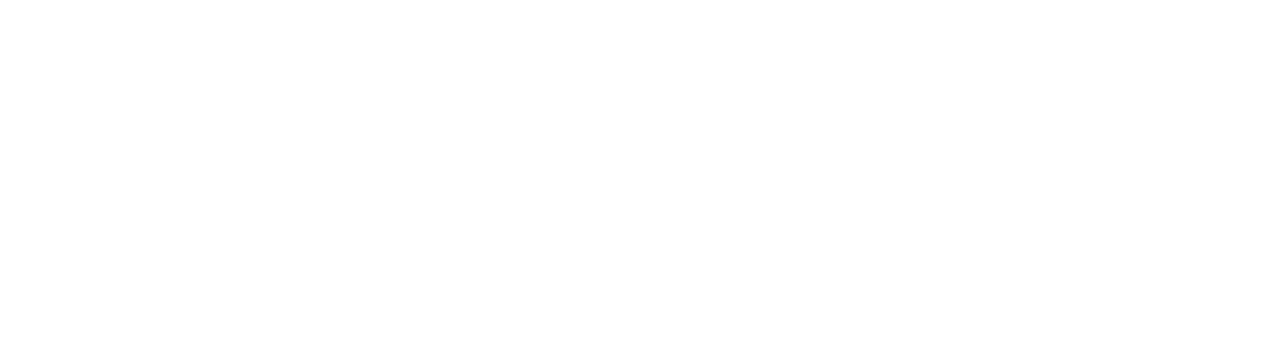
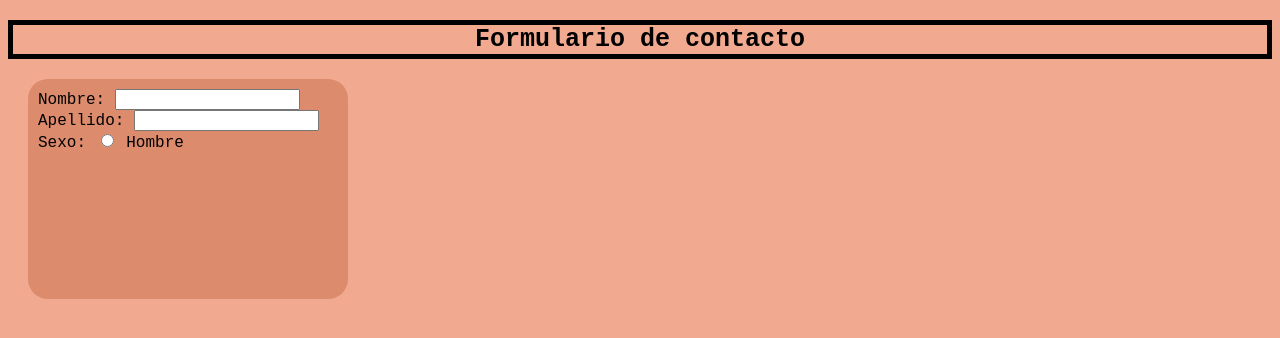
Before and after one commit to LuluRusso/Repo1, a plain HTML site: page Ejercicio11/index.html in a window 1280 px wide. Drawn offline with Linux system fonts and the light colour scheme.

Commit message:
Empecé el 11 y nos echaron del aula pipipi

```diff
--- a/Ejercicio11/css.css
+++ b/Ejercicio11/css.css
@@ -0,0 +1,28 @@
+header{
+    border: 5px solid black;
+    display: flex;
+    justify-content: center;
+    padding: 0px;
+    margin-top: 20px;
+}
+h1{
+    font-size: 25px;
+
+
+    margin: 0px;
+}
+body{
+    background: rgb(241, 169, 143);
+    font-family:'Courier New', Courier, monospace;
+}
+
+.form{
+    position: relative;
+    top:20px;
+    left: 20px;
+    border-radius: 20Px;
+    background: rgb(221, 139, 109);
+    width: 300px;
+    height: 200px;
+    padding: 10px;
+}
--- a/Ejercicio11/index.html
+++ b/Ejercicio11/index.html
@@ -4,8 +4,22 @@
     <meta charset="UTF-8">
     <meta name="viewport" content="width=device-width, initial-scale=1.0">
     <title>Ejercicio 11</title>
+    <link rel="stylesheet" href="css.css">
 </head>
 <body>
-
+    <header>
+        <h1>Formulario de contacto</h1>
+    </header>
+    <div class="form" method="GET">
+        <form>
+            <label for="nombre">Nombre:</label>
+            <input type="text" id="nombre">
+            <label for="apellido">Apellido:</label>
+            <input type="text" id="apellido">
+            <label>Sexo:</label>
+            <input type="radio" id="masculino">
+            <label for="masculino">Hombre</label>
+        </form>
+    </div>
 </body>
 </html>
```
